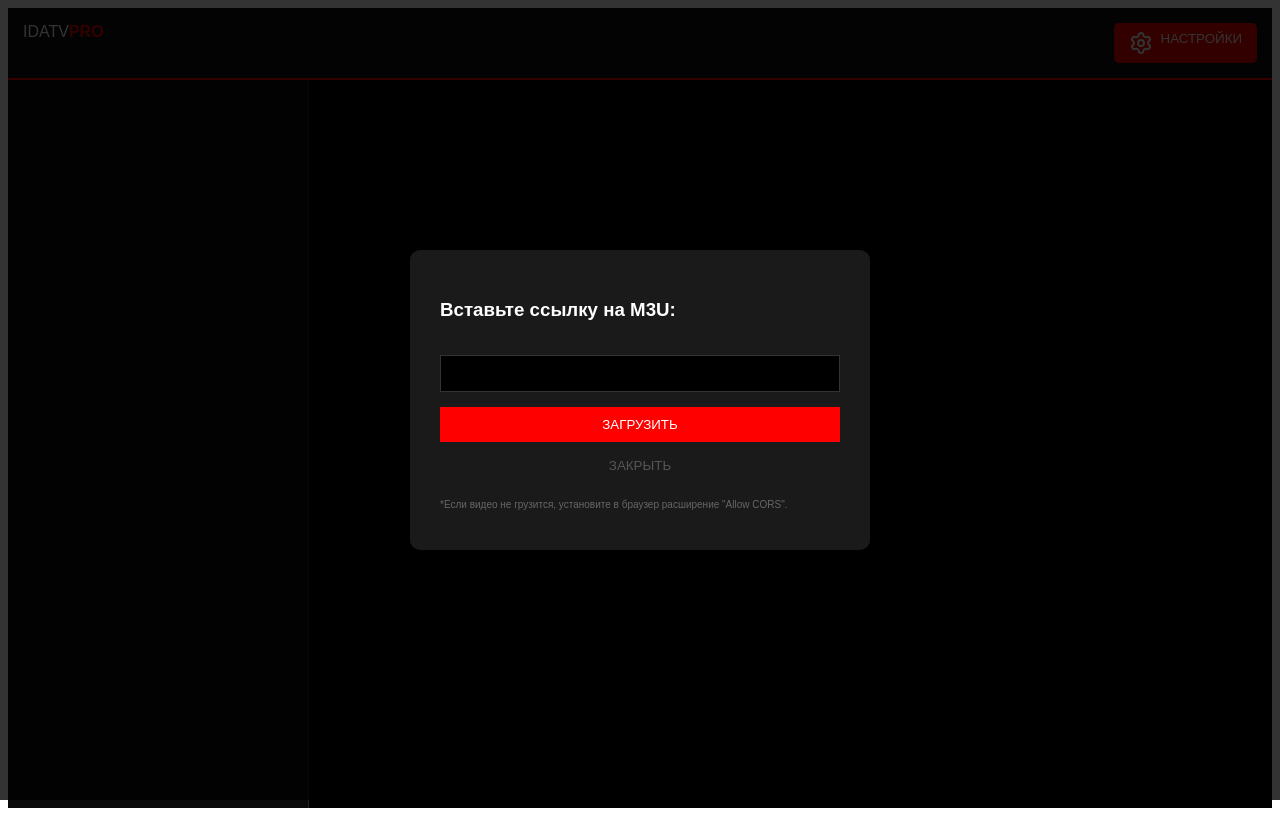
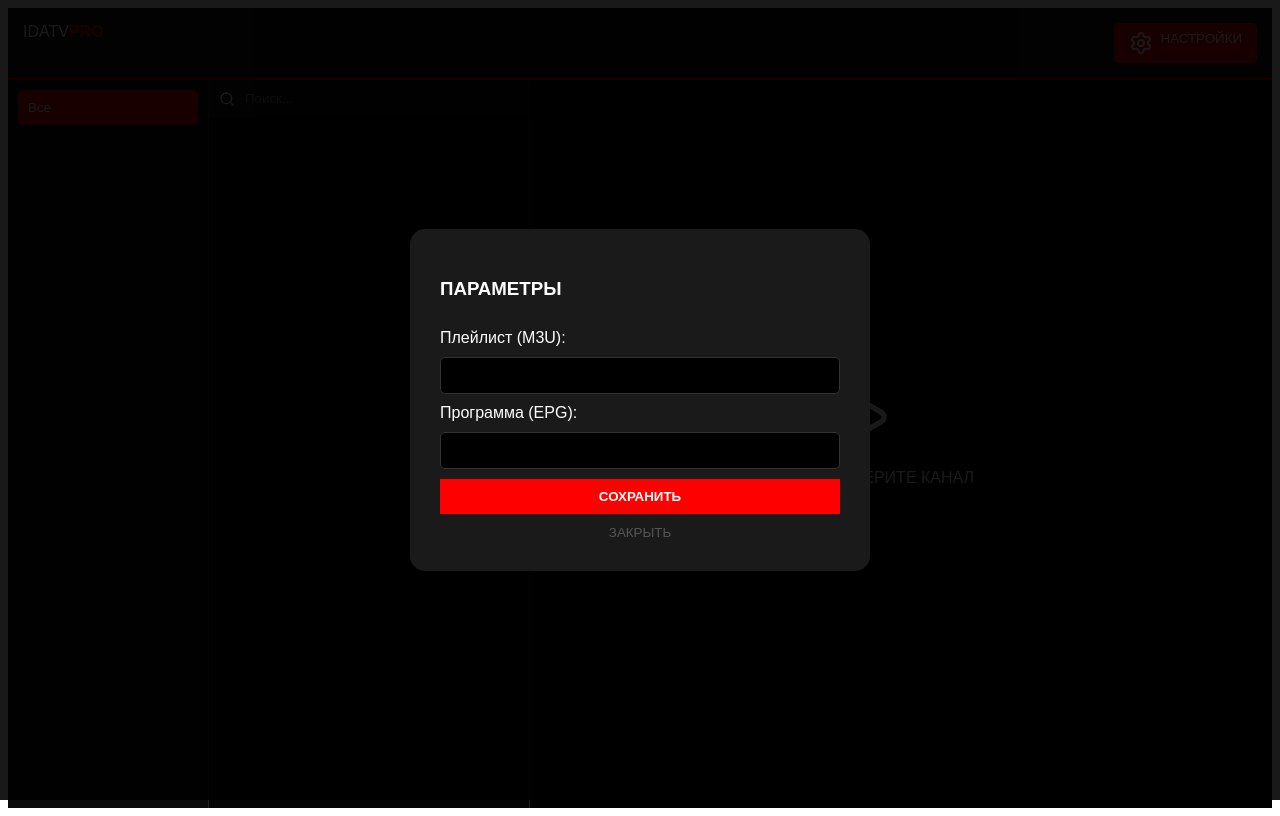
Before and after one commit to ida-tv/idatv-player, a Next.js app: page / in a window 1280 px wide. Both pictures are taken after a click on the button "НАСТРОЙКИ". Built offline with nearby package versions, Linux system fonts and the light colour scheme.

Commit message:
Update video source handling and UI elements
Refactor video handling and settings management.

```diff
--- a/pages/index.js
+++ b/pages/index.js
@@ -2,114 +2,148 @@ import React, { useState, useEffect, useRef } from 'react';
 import Head from 'next/head';
 import parseM3U from 'iptv-playlist-parser';
 import Hls from 'hls.js';
-import { Settings, Play, Search, ShieldCheck } from 'lucide-react';
+import { Settings, Play, Search, LayoutGrid, X, Star } from 'lucide-react';
 
 export default function IDATVPro() {
   const videoRef = useRef(null);
   const hlsRef = useRef(null);
+
+  // Настройки
   const [playlistUrl, setPlaylistUrl] = useState('');
+  const [epgUrl, setEpgUrl] = useState('');
   const [channels, setChannels] = useState([]);
+  const [categories, setCategories] = useState(['Все']);
   const [activeCat, setActiveCat] = useState('Все');
   const [currentCh, setCurrentCh] = useState(null);
   const [isSettingsOpen, setIsSettingsOpen] = useState(false);
+  const [search, setSearch] = useState('');
 
-  // Запуск видео напрямую (без прокси Vercel)
+  // Логика видео
   useEffect(() => {
     if (currentCh && videoRef.current) {
       if (hlsRef.current) hlsRef.current.destroy();
       const video = videoRef.current;
-      const streamUrl = currentCh.url;
+      const proxiedUrl = `/api/proxy?url=${encodeURIComponent(currentCh.url)}`;
 
       if (Hls.isSupported()) {
         const hls = new Hls({ enableWorker: true });
-        hls.loadSource(streamUrl);
+        hls.loadSource(proxiedUrl);
         hls.attachMedia(video);
-        hls.on(Hls.Events.MANIFEST_PARSED, () => video.play().catch(() => {}));
+        hls.on(Hls.Events.MANIFEST_PARSED, () => video.play());
         hlsRef.current = hls;
       } else {
-        video.src = streamUrl;
+        video.src = proxiedUrl;
       }
     }
   }, [currentCh]);
 
-  const loadData = async () => {
+  const applyConfig = async () => {
+    if (!playlistUrl) return;
     try {
       const res = await fetch(`/api/proxy?url=${encodeURIComponent(playlistUrl)}`);
       const text = await res.text();
       const parsed = parseM3U.parse(text);
       setChannels(parsed.items);
-      localStorage.setItem('idatv_v3', playlistUrl);
+      setCategories(['Все', ...new Set(parsed.items.map(i => i.group.title).filter(Boolean))]);
+      localStorage.setItem('idatv_cfg', JSON.stringify({ playlistUrl, epgUrl }));
       setIsSettingsOpen(false);
-    } catch (e) { alert("Ошибка загрузки плейлиста"); }
+    } catch (e) { alert("Ошибка загрузки"); }
   };
 
   useEffect(() => {
-    const saved = localStorage.getItem('idatv_v3');
-    if (saved) { setPlaylistUrl(saved); }
+    const saved = JSON.parse(localStorage.getItem('idatv_cfg') || '{}');
+    if (saved.playlistUrl) {
+      setPlaylistUrl(saved.playlistUrl);
+      setEpgUrl(saved.epgUrl || '');
+      applyConfig();
+    }
   }, []);
 
   return (
-    <div className="idatv">
+    <div className="app">
       <Head><title>IDATV PRO</title></Head>
 
-      <header className="header">
+      <header className="nav">
         <div className="logo">IDATV<span>PRO</span></div>
-        <button className="set-btn" onClick={() => setIsSettingsOpen(true)}><Settings/> НАСТРОЙКИ</button>
+        <button className="setup" onClick={() => setIsSettingsOpen(true)}><Settings/> НАСТРОЙКИ</button>
       </header>
 
-      <main className="main">
+      <div className="main">
+        <aside className="groups">
+          {categories.map(c => (
+            <button key={c} className={activeCat === c ? 'active' : ''} onClick={() => setActiveCat(c)}>{c}</button>
+          ))}
+        </aside>
+
+        <section className="list-area">
+          <div className="search-box"><Search size={16}/><input placeholder="Поиск..." onChange={e => setSearch(e.target.value)}/></div>
           <div className="list">
-          {channels.map((ch, i) => (
-            <div key={i} className="item" onClick={() => setCurrentCh(ch)}>
+            {channels.filter(c => c.name.toLowerCase().includes(search.toLowerCase()) && (activeCat === 'Все' || c.group.title === activeCat)).map((ch, i) => (
+              <div key={i} className={`ch ${currentCh?.url === ch.url ? 'on' : ''}`} onClick={() => setCurrentCh(ch)}>
                 <img src={ch.tvg.logo} alt="" onError={e => e.target.src='https://via.placeholder.com/40'} />
-              <div>
-                <div className="name">{ch.name}</div>
-                <div className="group">{ch.group.title}</div>
-              </div>
+                <div className="info"><b>{ch.name}</b><p>Группа: {ch.group.title}</p></div>
               </div>
             ))}
           </div>
+        </section>
 
-        <div className="player">
+        <section className="player-area">
           {currentCh ? (
-            <video ref={videoRef} controls autoPlay />
-          ) : <div className="empty">Выберите канал</div>}
+            <div className="video-box">
+              <video ref={videoRef} controls autoPlay playsInline />
+              <div className="meta"><h1>{currentCh.name}</h1></div>
             </div>
-      </main>
+          ) : <div className="empty"><Play size={64}/><p>ВЫБЕРИТЕ КАНАЛ</p></div>}
+        </section>
+      </div>
 
       {isSettingsOpen && (
         <div className="modal">
-          <div className="modal-content">
-            <h3>Вставьте ссылку на M3U:</h3>
+          <div className="modal-in">
+            <h3>ПАРАМЕТРЫ</h3>
+            <label>Плейлист (M3U):</label>
             <input value={playlistUrl} onChange={e => setPlaylistUrl(e.target.value)} />
-            <button className="save" onClick={loadData}>ЗАГРУЗИТЬ</button>
+            <label>Программа (EPG):</label>
+            <input value={epgUrl} onChange={e => setEpgUrl(e.target.value)} />
+            <button className="save" onClick={applyConfig}>СОХРАНИТЬ</button>
             <button className="close" onClick={() => setIsSettingsOpen(false)}>ЗАКРЫТЬ</button>
-            <p style={{fontSize: '10px', color: '#666', marginTop: '10px'}}>
-              *Если видео не грузится, установите в браузер расширение "Allow CORS".
-            </p>
           </div>
         </div>
       )}
 
       <style jsx>{`
-        .idatv { height: 100vh; background: #000; color: #fff; display: flex; flex-direction: column; font-family: sans-serif; }
-        .header { display: flex; justify-content: space-between; padding: 15px; background: #111; border-bottom: 2px solid red; }
+        .app { height: 100vh; display: flex; flex-direction: column; background: #000; color: #fff; font-family: sans-serif; }
+        .nav { display: flex; justify-content: space-between; padding: 15px; background: #111; border-bottom: 2px solid red; }
         .logo span { color: red; font-weight: bold; }
-        .set-btn { background: red; color: #fff; border: none; padding: 8px 15px; border-radius: 5px; cursor: pointer; display: flex; gap: 8px; }
+        .setup { background: red; color: #fff; border: none; padding: 8px 15px; border-radius: 5px; cursor: pointer; display: flex; gap: 8px; }
         .main { display: flex; flex: 1; overflow: hidden; }
-        .list { width: 300px; background: #0a0a0a; overflow-y: auto; border-right: 1px solid #222; }
-        .item { display: flex; align-items: center; gap: 10px; padding: 10px; cursor: pointer; border-bottom: 1px solid #111; }
-        .item:hover { background: #1a1a1a; }
-        .item img { width: 40px; height: 30px; object-fit: contain; }
-        .name { font-size: 13px; font-weight: bold; }
-        .group { font-size: 10px; color: #0f0; }
-        .player { flex: 1; background: #000; display: flex; align-items: center; justify-content: center; }
-        video { width: 100%; height: 100%; max-height: 80vh; }
-        .modal { position: fixed; inset: 0; background: rgba(0,0,0,0.8); display: flex; align-items: center; justify-content: center; }
-        .modal-content { background: #1a1a1a; padding: 30px; border-radius: 10px; width: 400px; display: flex; flex-direction: column; gap: 15px; }
-        .modal-content input { padding: 10px; background: #000; border: 1px solid #333; color: #fff; }
-        .save { background: red; color: #fff; border: none; padding: 10px; cursor: pointer; }
+        .groups { width: 180px; background: #0a0a0a; overflow-y: auto; padding: 10px; border-right: 1px solid #222; }
+        .groups button { width: 100%; text-align: left; padding: 10px; background: none; border: none; color: #888; cursor: pointer; }
+        .groups button.active { background: red; color: #fff; border-radius: 5px; }
+        .list-area { width: 320px; background: #050505; border-right: 1px solid #222; display: flex; flex-direction: column; }
+        .search-box { padding: 10px; background: #111; display: flex; align-items: center; gap: 8px; }
+        .search-box input { background: none; border: none; color: #fff; outline: none; }
+        .list { flex: 1; overflow-y: auto; padding: 10px; }
+        .ch { display: flex; gap: 10px; padding: 10px; cursor: pointer; border-bottom: 1px solid #111; }
+        .ch.on { background: #222; border-left: 3px solid red; }
+        .ch img { width: 40px; height: 30px; object-fit: contain; }
+        .info b { font-size: 13px; display: block; }
+        .info p { font-size: 10px; color: #0f0; }
+        .player-area { flex: 1; display: flex; align-items: center; justify-content: center; background: #000; }
+        .video-box { width: 100%; height: 100%; display: flex; flex-direction: column; }
+        video { width: 100%; flex: 1; background: #000; }
+        .modal { position: fixed; inset: 0; background: rgba(0,0,0,0.9); display: flex; align-items: center; justify-content: center; z-index: 100; }
+        .modal-in { background: #1a1a1a; padding: 30px; border-radius: 15px; width: 400px; display: flex; flex-direction: column; gap: 10px; }
+        .modal-in input { padding: 10px; background: #000; border: 1px solid #333; color: #fff; border-radius: 5px; }
+        .save { background: red; color: #fff; border: none; padding: 10px; cursor: pointer; font-weight: bold; }
         .close { background: none; border: none; color: #555; cursor: pointer; }
+
+        @media (max-width: 768px) {
+          .groups { display: none; }
+          .list-area { width: 100%; height: 40%; }
+          .main { flex-direction: column-reverse; }
+          .player-area { height: 60%; flex: none; }
+        }
       `}</style>
     </div>
   );
```
Lines whose indentation alone changed are shown as unchanged.
